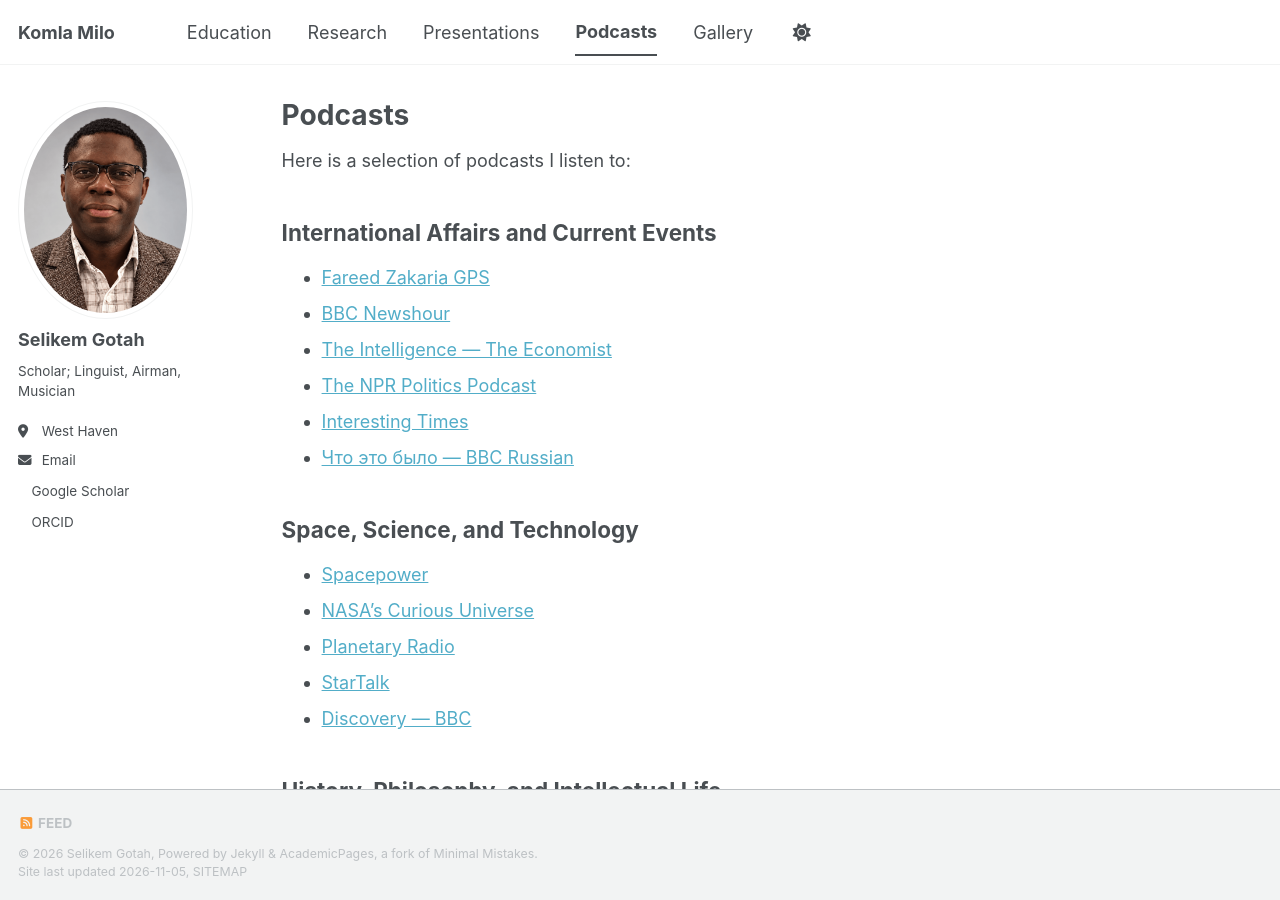
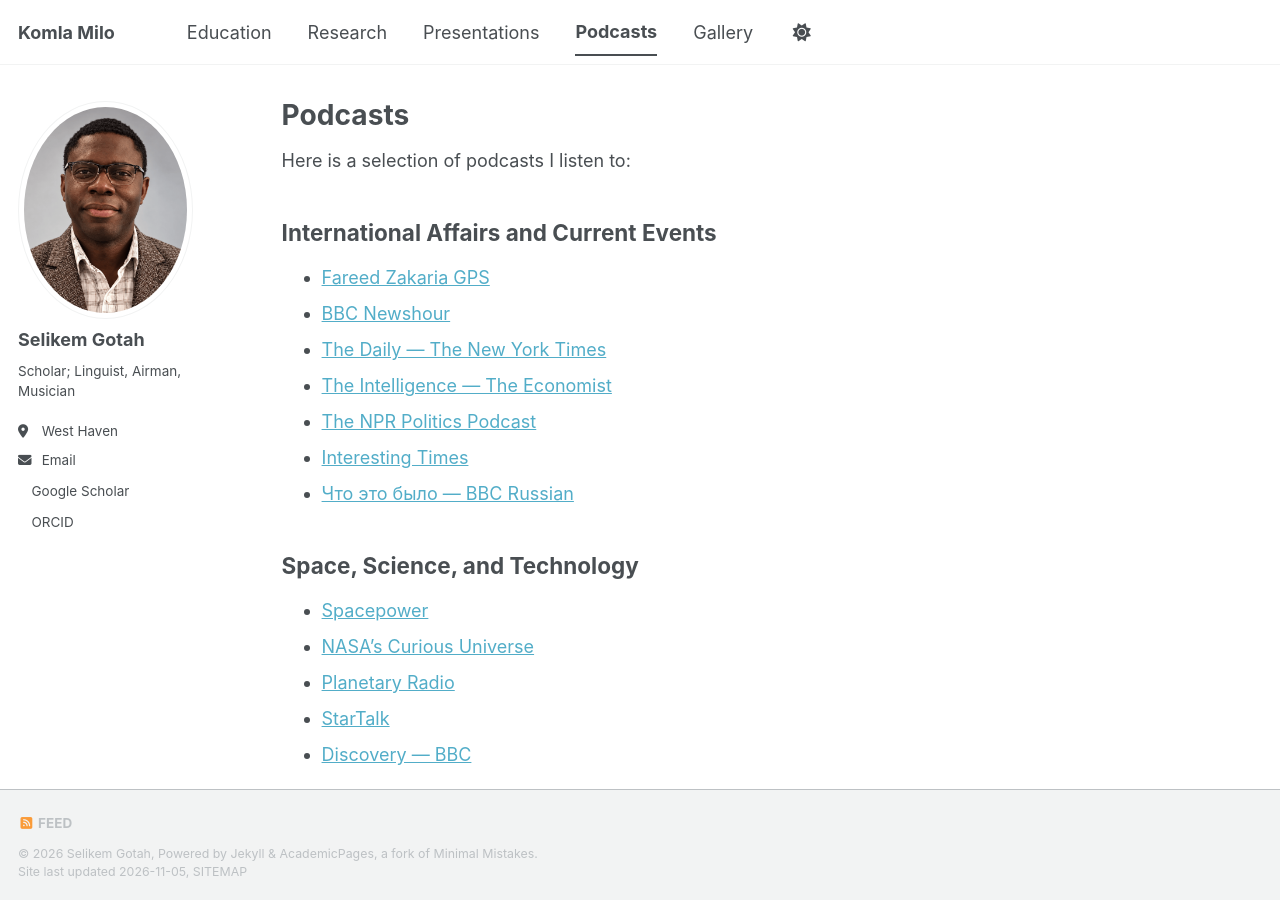
Before and after one commit to komlamilo/komlamilo.github.io, a Jekyll site: the page built from _pages/podcasts.md, in a window 1280 px wide and 900 px high. Built offline with Jekyll 4.4.1, drawn with Linux system fonts in a browser that asks for light colours; a script bundle is joined from its source files by our own code; a style sheet for code colours, icons or effects is not loaded.

Commit message:
Add 'The Daily' podcast link to podcasts list

```diff
--- a/_pages/podcasts.md
+++ b/_pages/podcasts.md
@@ -12,6 +12,7 @@ Here is a selection of podcasts I listen to:
 
 - [Fareed Zakaria GPS](https://podcasts.apple.com/us/podcast/fareed-zakaria-gps/id377785090)
 - [BBC Newshour](https://podcasts.apple.com/us/search?term=BBC%20Newshour)
+- [The Daily — The New York Times](https://podcasts.apple.com/us/podcast/the-daily/id1200361736)
 - [The Intelligence — The Economist](https://podcasts.apple.com/us/search?term=The%20Intelligence%20Economist)
 - [The NPR Politics Podcast](https://podcasts.apple.com/us/search?term=NPR%20Politics%20Podcast)
 - [Interesting Times](https://podcasts.apple.com/us/search?term=Interesting%20Times)
```
